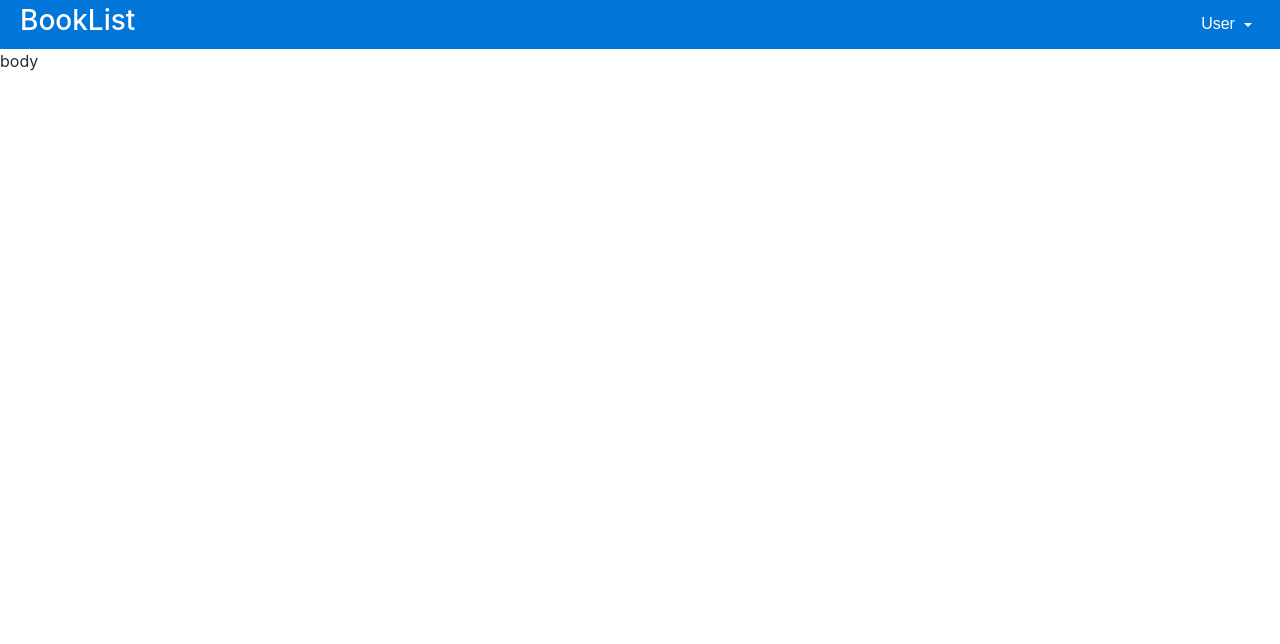
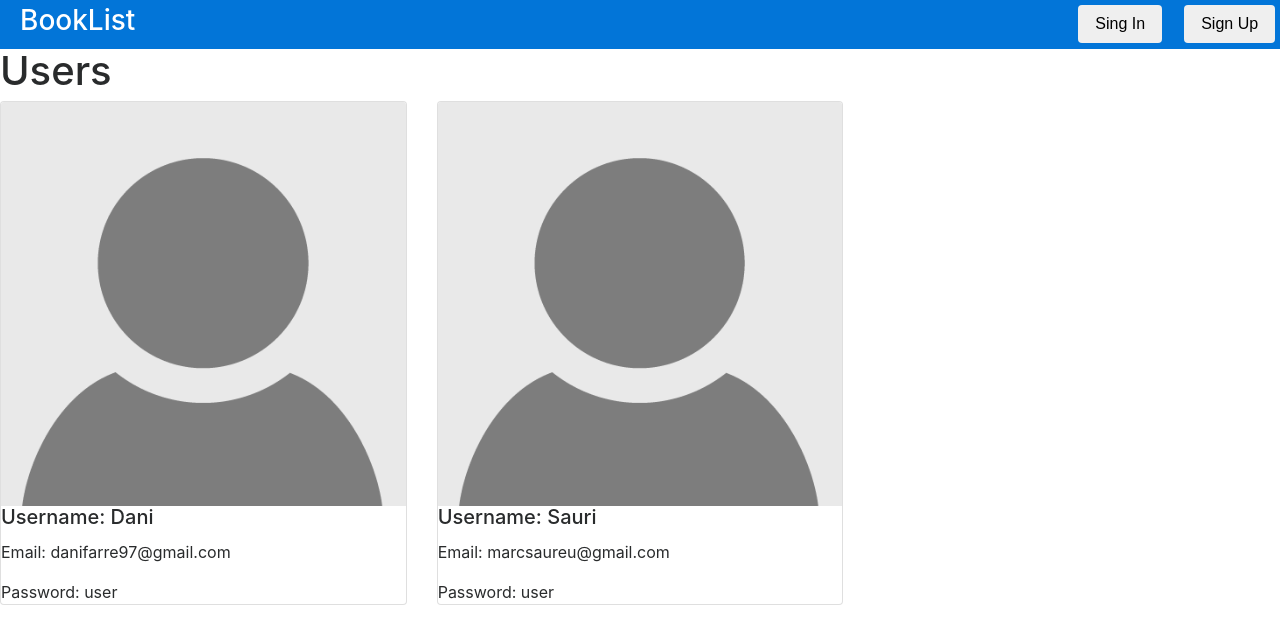
Before and after one commit to MarcSaureu/BookList, a Django app: page / in a window 1280 px wide. Shown: the top 644 px of the page. Run offline with Django 3.2, Linux system fonts and the light colour scheme; data comes from the database, SQL or seed files in the repository; both versions use the stored data as it was after the commit; some libraries are stand-ins or nearby versions.

Commit message:
There are two users

```diff
--- a/website/templates/header.html
+++ b/website/templates/header.html
@@ -2,7 +2,7 @@
 
 {% block headers %}
 
-	{% if request.user.is_authenticated %}
+	{% if not request.user.is_authenticated %}
 		<div class="container-fluid bg-primary text-white">
 			<div class="row" style="padding:5px">
 				<div class="col-lg-10">
@@ -18,7 +18,7 @@
 		</div>
 	{% endif %}
 
-	{% if not request.user.is_authenticated %}
+	{% if request.user.is_authenticated %}
 		<div class="container-fluid bg-primary text-white">
 			<div class="row" style="padding:5px">
 				<div class="col-md-11">
--- a/website/templates/home.html
+++ b/website/templates/home.html
@@ -1,6 +1,21 @@
 {% extends "header.html" %}
 
+{% load static %}
 
 {% block page_content %}
-	<p>body</p>
+<h1>Users</h1>
+<div class="row">
+{% for user in users %}
+    <div class="col-md-4">
+        <div class="card mb-2">
+            <img class="card-img-top" src="{% static user.photo %}"/>
+            <div class="card-body">
+                <h5 class="card-title">Username: {{ user.user_alias }}</h5>
+                <p class="card-text">Email: {{ user.email }}</p>
+                <p class="card-text">Password: {{ user.password }}</p>
+            </div>
+        </div>
+    </div>
+    {% endfor %}
+</div>
 {% endblock %}
--- a/website/views.py
+++ b/website/views.py
@@ -1,4 +1,26 @@
 from django.shortcuts import render
+from .models import User
 
 def home(request):
-	return render(request, 'home.html', {})
+	users = User.objects.all()
+
+	context = {
+		'users' : users
+	}
+
+	return render(request, 'home.html', context)
+
+"""
+from website.models import User
+
+u1 = User(
+	first_name='Daniel',
+	last_name='Farré Serra',
+	birth_date='1997-10-09',
+	user_alias='Dani',
+	email='danifarre97@gmail.com',
+	password='user'
+	)
+
+u1.save()
+"""
```
Also changed, not shown: db.sqlite3.
